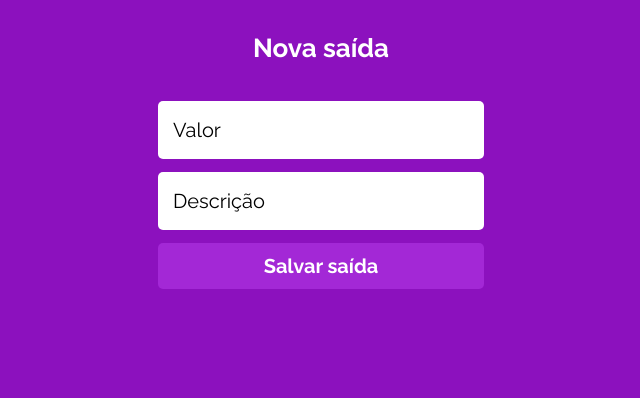
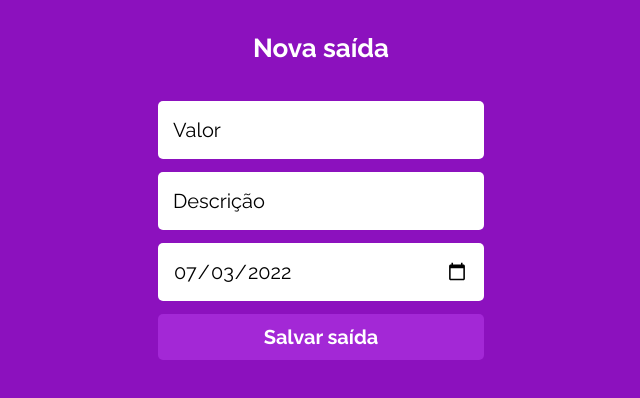
Before and after one commit to gadi29/projeto13-mywallet-front, a React (Create React App) app: page /new_exit in a window 1280 px wide. Shown: the top 398 px of the page, without its empty margins (319-959 px from the left). Built offline with nearby package versions, Linux system fonts and the light colour scheme; a web font is replaced by a local one.

Commit message:
implement date in new registers

```diff
--- a/src/components/NewEntry.js
+++ b/src/components/NewEntry.js
@@ -17,9 +17,6 @@ function NewEntry() {
     description: "",
     date: dayjs().valueOf()
   });
-
-  const dateToday = dayjs().valueOf();
-  console.log(dayjs(dateToday).format('DD/MM'));
 
   function saveEntry (e) {
     e.preventDefault();
@@ -62,6 +59,12 @@ function NewEntry() {
           onChange={(e) => setNewEntry({...newEntry, description: e.target.value})}
           placeholder="Descrição"
           disabled={loading}
+          required
+        />
+        <input
+          type="date"
+          value={dayjs(newEntry.date).format('YYYY-MM-DD')}
+          onChange={(e) => setNewEntry({...newEntry, date: dayjs(e.target.value).valueOf()})}
           required
         />
         <button type="submit" disabled={loading}>{loading ? <ThreeDots color="#FFFFFF" width={64} height={64} /> : "Salvar entrada"}</button>
--- a/src/components/NewExit.js
+++ b/src/components/NewExit.js
@@ -56,6 +56,12 @@ function NewExit() {
           onChange={(e) => setNewExit({...newExit, description: e.target.value})}
           placeholder="Descrição"
           disabled={loading}
+          required
+        />
+        <input
+          type="date"
+          value={dayjs(newExit.date).format('YYYY-MM-DD')}
+          onChange={(e) => setNewExit({...newExit, date: dayjs(e.target.value).valueOf()})}
           required
         />
         <button type="submit" disabled={loading}>{loading ? <ThreeDots color="#FFFFFF" width={64} height={64} /> : "Salvar saída"}</button>
```
